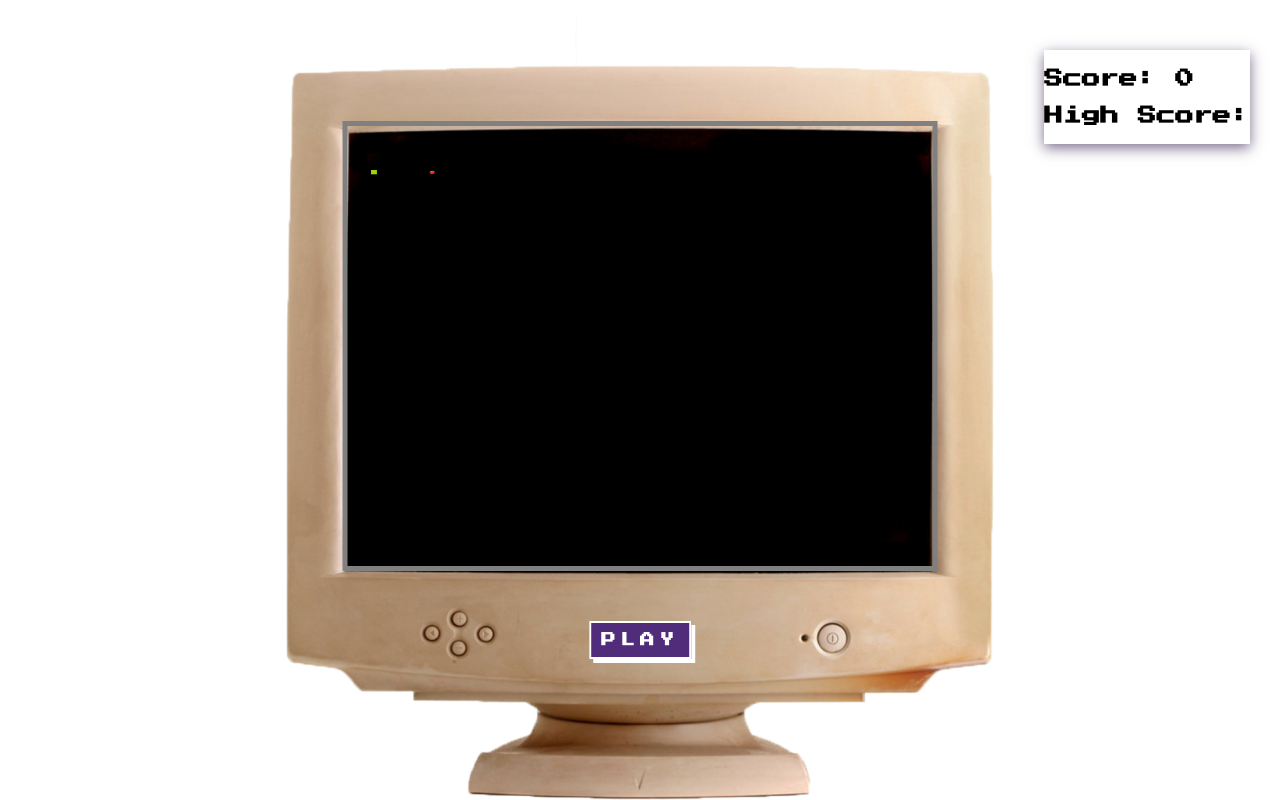
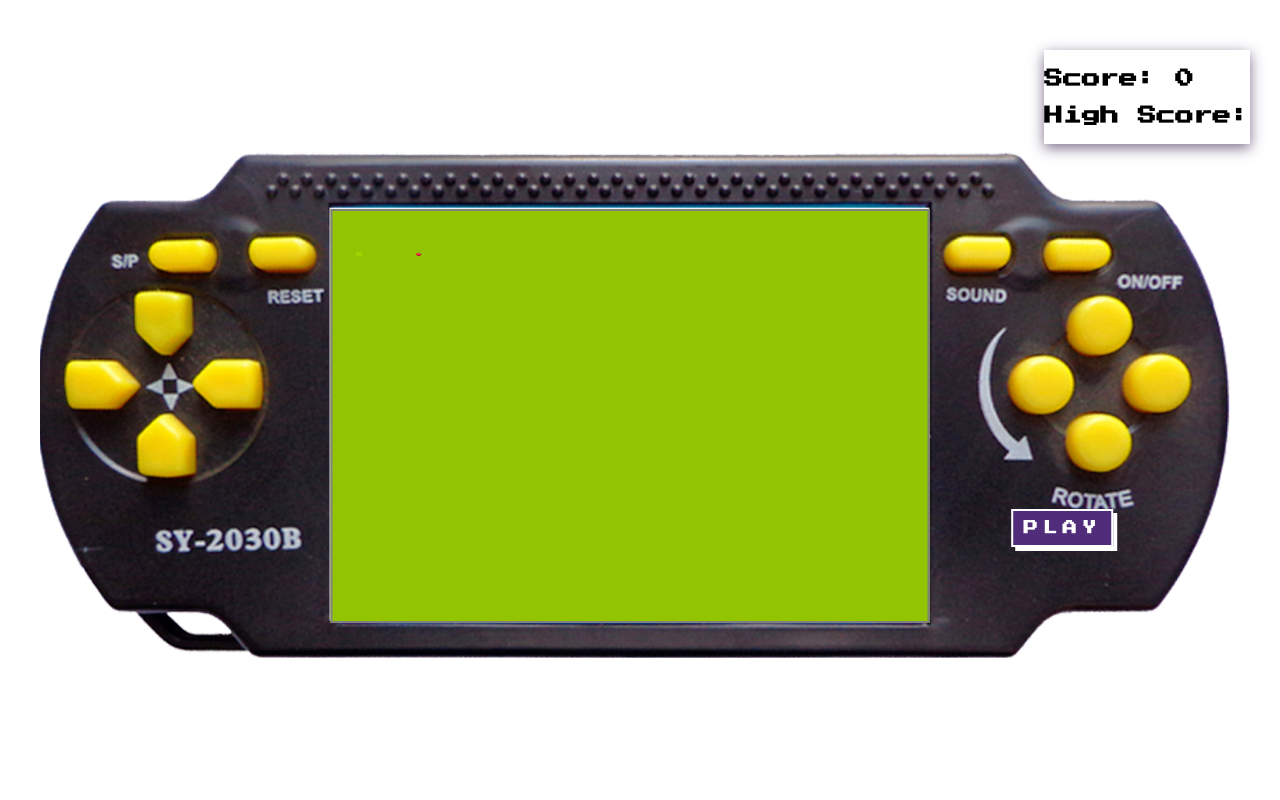
Before and after one commit to nMckenryan/snake-typescript, a React (Create React App) app: page / in a window 1280 px wide. Built offline with nearby package versions, Linux system fonts and the light colour scheme.

Commit message:
Implemented new background and console

```diff
--- a/src/App.css
+++ b/src/App.css
@@ -3,14 +3,14 @@ body {
 	background: white;
 	font-family: 'Press Start 2P', cursive;
 }
-
 .playArea {
-	border: 5px solid grey;
-	width: 585px;
-	height: 440px;
+    background-color: #92C401;
+    border: 2px solid grey;
+    width: 595px;
+    height: 410px;
     position: fixed;
-	top: 43.2%;
-	left: 50%;
+    top: 52%;
+    left: 49.25%;
     transform: translate(-50%, -50%);
 }
 
@@ -19,8 +19,8 @@ body {
 }
 
 .monitor {
-	width: 800px;
-	height: 800px;
+	width: 1200px;
+	/* height: 800px; */
 	position: fixed;
 	top: 50%;
 	left: 50%;
@@ -37,8 +37,8 @@ body {
 }
 .playButton {
     position: fixed;
-	top: 80%;
-	left: 50%;
+    top: 66%;
+    left: 83%;
     transform: translate(-50%, -50%);
     color: white;
     background: #502c7b;
--- a/src/App.tsx
+++ b/src/App.tsx
@@ -1,7 +1,7 @@
 import React, { useEffect, useState, useRef } from "react";
 import "./App.css";
 import AppleLogo from "./applePixels.png";
-import OldMonitor from "./oldMonitor.png";
+import Console from "./console.png";
 import useInterval from "./useInterval";
 
 // TODO: Revamp icons in 3D
@@ -142,7 +142,7 @@ function App() {
   return (
     <div onKeyDown={(e) => changeDirection(e)}>
       <img id="fruit" src={AppleLogo} alt="fruit" width="30" />
-      <img src={OldMonitor} alt="fruit" width="4000" className="monitor" />
+      <img src={Console} alt="fruit" width="4000" className="monitor" />
 
       <canvas
         className="playArea"
```
Also changed, not shown: src/console.png (added). Lines whose indentation alone changed are shown as unchanged.
